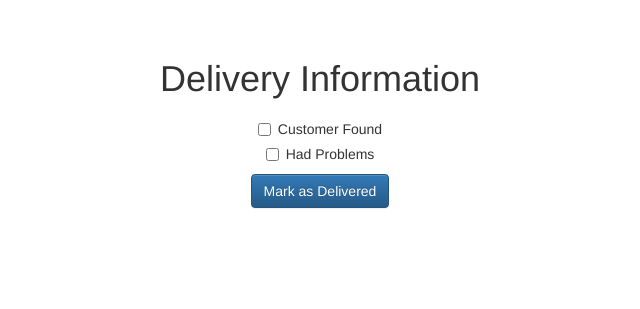
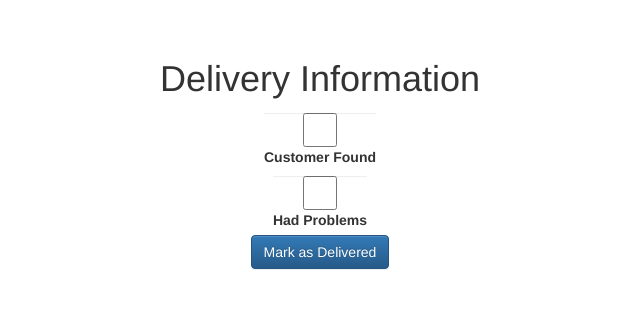
Before and after one commit to lex/yuuh-pizza-kebab, a Flask app: page /order/deliver/1 in a window 1280 px wide. Shown: the part 51-360 px from the top of the page, without its empty margins (320-960 px from the left). Run offline with Flask 2, Linux system fonts and the light colour scheme; the visitor is signed in with stand-in values (Sample User, id 1); some libraries are stand-ins or nearby versions.

Commit message:
fix order delivering somewhat

```diff
--- a/yuuhpizzakebab/templates/order/deliver_order.html
+++ b/yuuhpizzakebab/templates/order/deliver_order.html
@@ -10,21 +10,21 @@
       <div class="yuuh-pizza-kebab">
         <h1>Delivery Information</h1>
 
-        <div class="row">
-            <div class="center-block">
-                <form action="" method="post">
-                    <div class="checkbox">
-                        <label><input type="checkbox" value="" name="customer_found">Customer Found</label>
-                    </div>
+            <form action="" method="post">
+                <label>
+                    <input type="checkbox" class="form-control" name="customer_found"> Customer Found
+                </label>
 
-                    <div class="checkbox">
-                        <label><input type="checkbox" value="" name="had_problems">Had Problems</label>
-                    </div>
+                <br>
 
-                    <button type="submit" class="btn btn-primary">Mark as Delivered</button>
-                </form>
-            </div>
-        </div>
+                <label>
+                    <input type="checkbox" class="form-control" name="had_problems"> Had Problems
+                </label>
+
+                <br>
+
+                <button type="submit" class="btn btn-primary">Mark as Delivered</button>
+            </form>
       </div>
     </div>
   </body>
```
